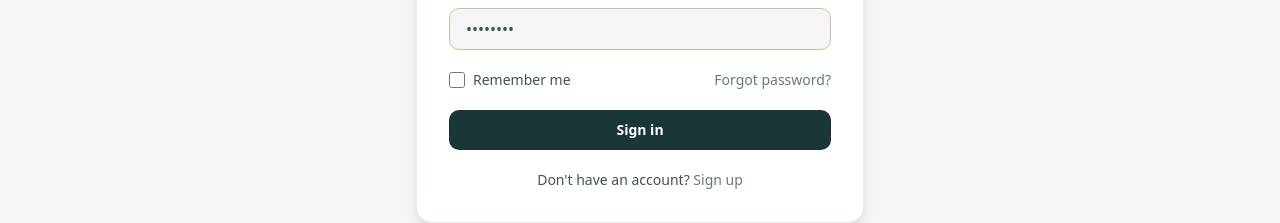
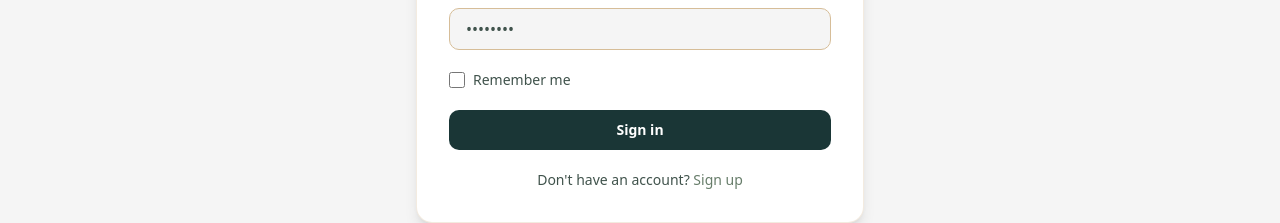
Before and after one commit to mmararief/capstone-project-2025, a React (Vite) app: page /login in a window 1280 px wide. Shown: the part 465-688 px from the top of the page. Built offline with nearby package versions, Linux system fonts and the light colour scheme; no server answers.

Commit message:
remove forgot password

```diff
--- a/src/pages/Auth/Login.jsx
+++ b/src/pages/Auth/Login.jsx
@@ -157,12 +157,7 @@ export default function Login() {
               />
               Remember me
             </label>
-            <a
-              href="#" // Ganti dengan link ke halaman lupa password jika ada
-              className="text-[#677D6A] hover:underline font-medium"
-            >
-              Forgot password?
-            </a>
+
           </div>
 
           <button
```
